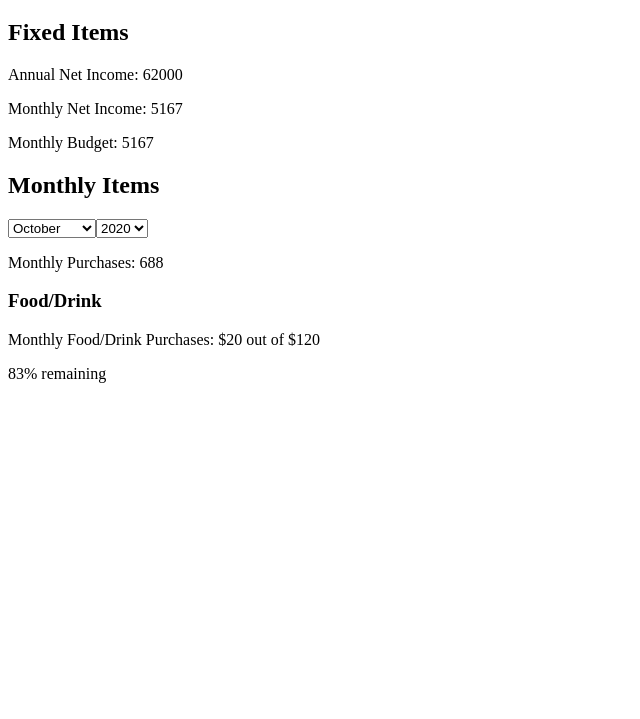
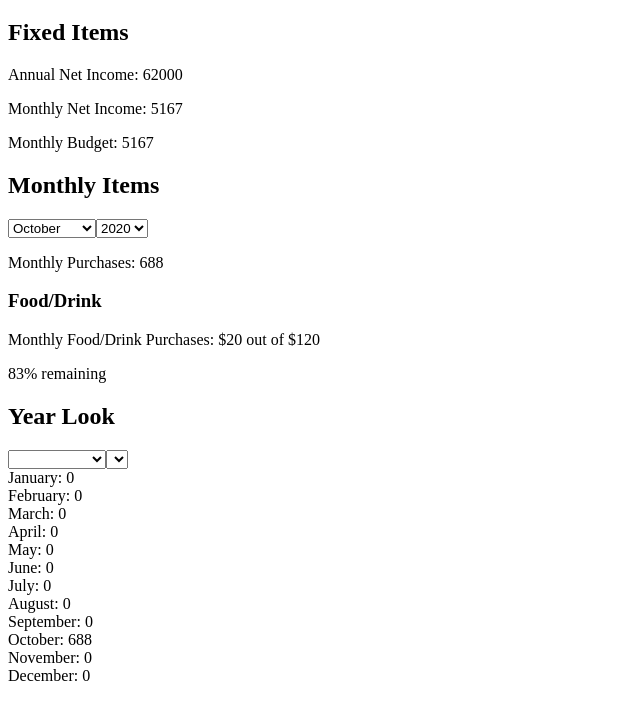
Before and after one commit to cameron-yee/callandor, a Gatsby site: page / in a window 1280 px wide. Shown: the part 61-780 px from the top of the page, without its empty margins (0-640 px from the left). Built offline with nearby package versions, Linux system fonts and the light colour scheme; Gatsby itself is replaced by a stand-in of ours.

Commit message:
Add YearLook component

```diff
--- /dev/null
+++ b/src/components/year-look.tsx
@@ -0,0 +1,65 @@
+import React, { useState } from 'react'
+
+import { useMonthlyPurchases } from '../hooks'
+
+import { CATEGORIES, SUB_CATEGORIES } from '../constants'
+
+import Select from './select'
+
+import { PurchaseFilterType } from '../types'
+
+
+const YearLook = ({ year }: { year: number }) => {
+  const [filter, setFilter] = useState<string>('')
+  const [filterType, setFilterType] = useState<PurchaseFilterType>('')
+
+  const monthOne: number = useMonthlyPurchases({ month: 1, year: year, filter: filter, filterType: filterType})
+  const monthTwo: number = useMonthlyPurchases({ month: 2, year: year, filter: filter, filterType: filterType})
+  const monthThree: number = useMonthlyPurchases({ month: 3, year: year, filter: filter, filterType: filterType})
+  const monthFour: number = useMonthlyPurchases({ month: 4, year: year, filter: filter, filterType: filterType})
+  const monthFive: number = useMonthlyPurchases({ month: 5, year: year, filter: filter, filterType: filterType})
+  const monthSix: number = useMonthlyPurchases({ month: 6, year: year, filter: filter, filterType: filterType})
+  const monthSeven: number = useMonthlyPurchases({ month: 7, year: year, filter: filter, filterType: filterType})
+  const monthEight: number = useMonthlyPurchases({ month: 8, year: year, filter: filter, filterType: filterType})
+  const monthNine: number = useMonthlyPurchases({ month: 9, year: year, filter: filter, filterType: filterType})
+  const monthTen: number = useMonthlyPurchases({ month: 10, year: year, filter: filter, filterType: filterType})
+  const monthEleven: number = useMonthlyPurchases({ month: 11, year: year, filter: filter, filterType: filterType})
+  const monthTwelve: number = useMonthlyPurchases({ month: 12, year: year, filter: filter, filterType: filterType})
+
+  return (
+    <div>
+      <Select
+        value={filterType}
+        setValue={setFilterType}
+        options={['category', 'subCategory', '']}
+      />
+      <Select
+        value={filter}
+        setValue={setFilter}
+        options={
+          filterType === 'category'
+            ? CATEGORIES
+            : filterType === 'subCategory'
+              ? SUB_CATEGORIES
+              : []
+        }
+      />
+      <div>
+        <div>January: {monthOne}</div>
+        <div>February: {monthTwo}</div>
+        <div>March: {monthThree}</div>
+        <div>April: {monthFour}</div>
+        <div>May: {monthFive}</div>
+        <div>June: {monthSix}</div>
+        <div>July: {monthSeven}</div>
+        <div>August: {monthEight}</div>
+        <div>September: {monthNine}</div>
+        <div>October: {monthTen}</div>
+        <div>November: {monthEleven}</div>
+        <div>December: {monthTwelve}</div>
+      </div>
+    </div>
+  )
+}
+
+export default YearLook
--- /dev/null
+++ b/src/constants.ts
@@ -0,0 +1,44 @@
+export const CATEGORIES: string[] = [
+  'foodDrink',
+  'gifts',
+  'income',
+  'livingExpenses',
+  'medical',
+  'social',
+  'subscriptions',
+  'transferIn',
+  'transferOut',
+  'travel'
+]
+
+export const SUB_CATEGORIES: string[] = [
+  'coffee',
+  'dates',
+  'gas',
+  'giving',
+  'groceries',
+  'interest',
+  'monthlyBills',
+  'phone',
+  'savings'
+]
+
+export const MONTHS: string[] = [
+  'January',
+  'February',
+  'March',
+  'April',
+  'May',
+  'June',
+  'July',
+  'August',
+  'September',
+  'October',
+  'November',
+  'December'
+]
+
+export const YEARS: string[] = [
+  '2020',
+  '2021'
+]
--- a/src/pages/index.tsx
+++ b/src/pages/index.tsx
@@ -1,31 +1,14 @@
 import React, { FormEvent, useEffect, useState } from 'react'
+
+import { MONTHS, YEARS } from '../constants'
 
 import { useAnnualNetIncome, useBudget, useMonthlyPurchases } from '../hooks'
 
 import Select from '../components/select'
+import YearLook from '../components/year-look'
 
 import { roundTwo } from '../utils'
 
-
-const MONTHS: string[] = [
-  'January',
-  'February',
-  'March',
-  'April',
-  'May',
-  'June',
-  'July',
-  'August',
-  'September',
-  'October',
-  'November',
-  'December'
-]
-
-const YEARS: string[] = [
-  '2020',
-  '2021'
-]
 
 const Index = () => {
   const [selectedMonth, setSelectedMonth] = useState<number>(0)
@@ -84,6 +67,11 @@ const Index = () => {
           <p>{roundTwo(100 - totalMonthlyFoodDrinkPurchases / totalFoodDrinkBudget * 100)}% remaining</p>
         </div>
       </div>
+
+      <h2>Year Look</h2>
+      <div>
+        <YearLook year={selectedYear + 2020} />
+      </div>
     </div>
   )
 }
--- a/src/types/index.ts
+++ b/src/types/index.ts
@@ -45,6 +45,7 @@ export type PurchaseFilterType =
   | 'category'
   | 'date'
   | 'subCategory'
+  | ''
 
 export type BudgetFilterType =
   | 'category'
```
Also changed, not shown: src/utils.ts (renamed from src/utils/index.ts).
